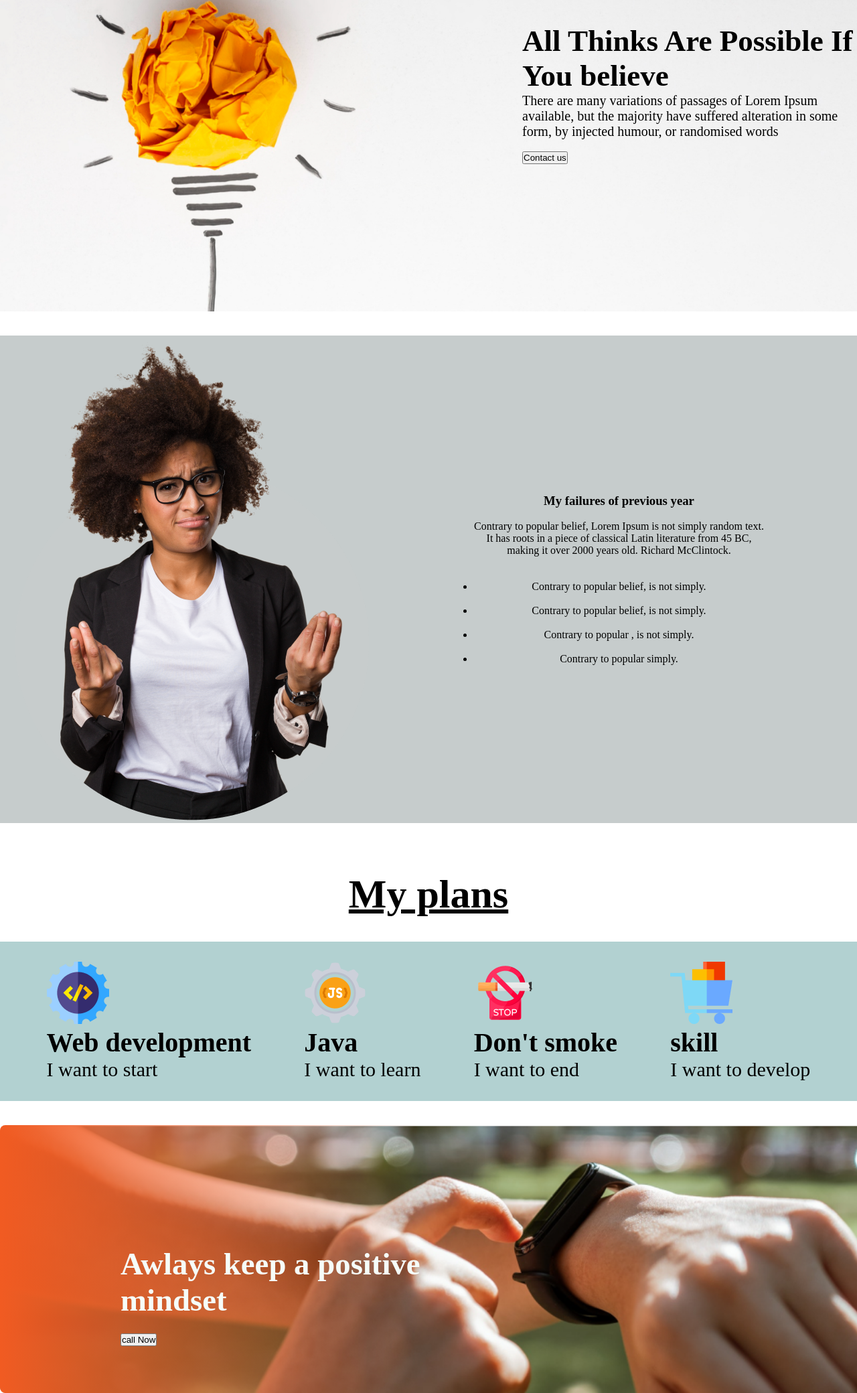
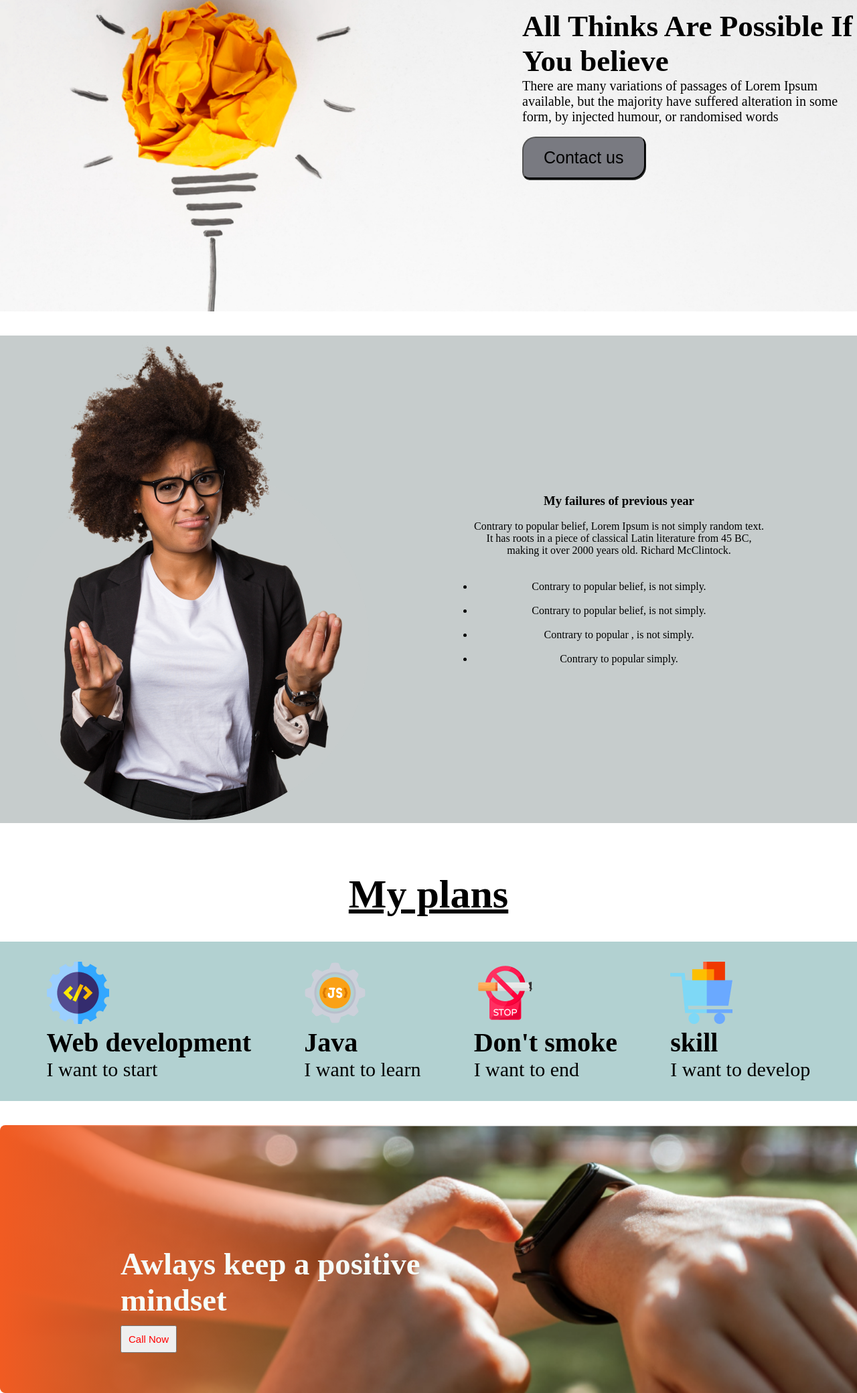
Before and after one commit to Barna12345/problem-solved, a plain HTML site: page index.html in a window 1280 px wide. Shown: the part 185-2265 px from the top of the page at 67% size. Drawn offline with Linux system fonts and the light colour scheme.

Commit message:
added btn design

```diff
--- a/index.html
+++ b/index.html
@@ -14,7 +14,7 @@
                     <h3 class="banner-tittle">All Thinks Are Possible If You believe</h3>
                     <P class="banner-des">There are many variations of passages of Lorem Ipsum available, but the majority have suffered alteration in some form, by injected humour, or randomised words</P>
                     <br>
-                  <a href="https://github.com/"> <button>Contact us</button></a>
+                  <a href="https://github.com/"> <button class="call">Contact us</button></a>
 
                 </div>
 
@@ -98,7 +98,7 @@
 
            <div class="middle-text">
              <h3>Awlays keep a positive<br> mindset</h3>
-            <button class="call">call Now</button></div>
+            <button class="btn">Call Now</button></div>
 
     </section>
 
--- a/styles/blog.css
+++ b/styles/blog.css
@@ -88,3 +88,16 @@
 background: linear-gradient(90deg, #F15B22 0%, rgba(241, 91, 34, 0.00) 100%);
 
 }
+.call{
+    font-size: 25px;
+    border-radius: 20px 10px;
+    box-shadow: 1px 2px  rgb(37, 39, 38);
+    padding: 15px 30px;
+    background-color: rgb(121, 122, 129);
+
+}
+.btn{
+    font-size: 15px;
+    padding: 10px 10px;
+    color: red;
+}
```
